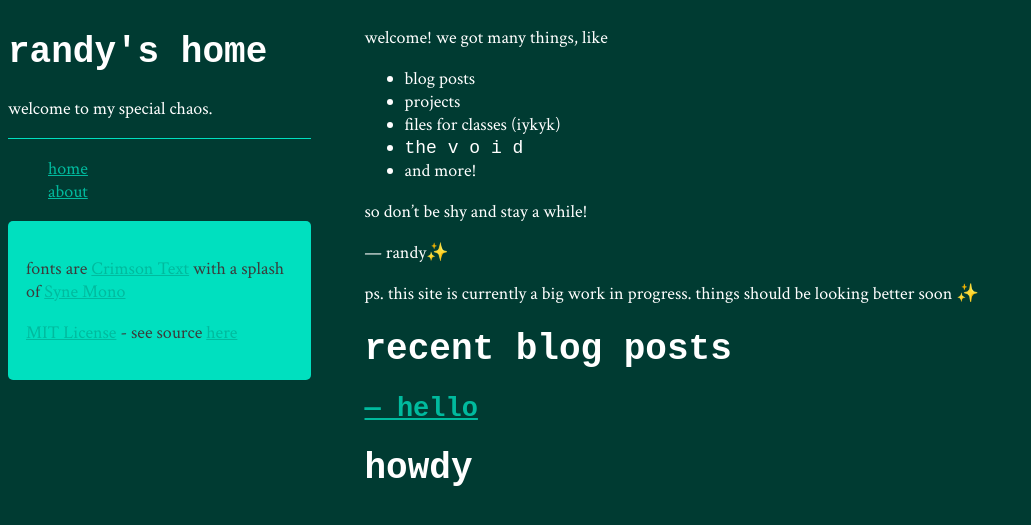
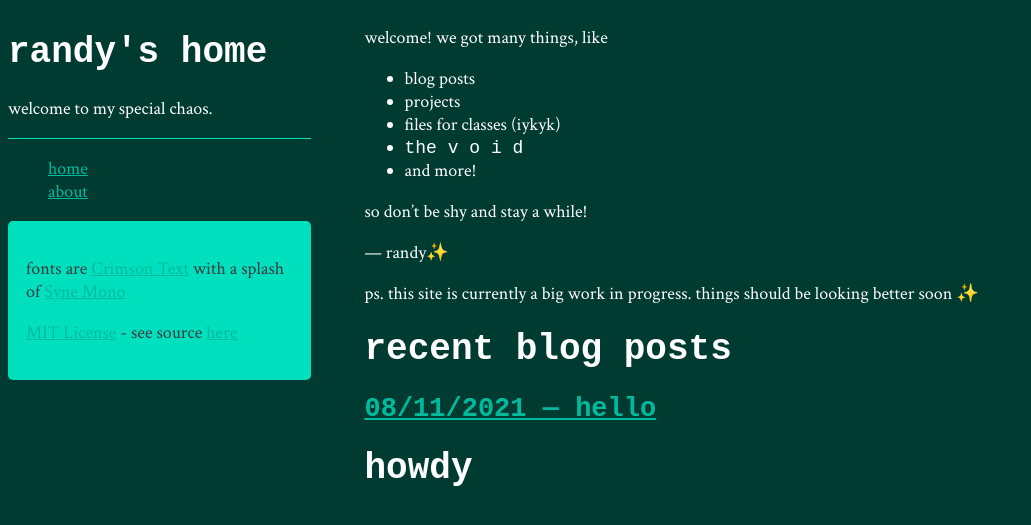
Before and after one commit to randy-halim/randy-halim.github.io, a Jekyll site: the page built from index.md, in a window 1280 px wide. Shown: the top 525 px of the page, without its empty margins (0-1031 px from the left). Built offline with Jekyll 4.4.1, drawn with Linux system fonts in a browser that asks for light colours; some web fonts are replaced; our own code applies the rules of GitHub Pages for plain Markdown files.

Commit message:
date fmt pt. 2

```diff
--- a/index.md
+++ b/index.md
@@ -16,7 +16,7 @@ ps. this site is currently a big work in progress. things should be looking bett
 
 {% for post in site.posts %}
 
-## [{{ page.date | date: "%m/%d/%Y" }} — {{ post.title }}]({{ post.url | relative_url }})
+## [{{ post.date | date: "%m/%d/%Y" }} — {{ post.title }}]({{ post.url | relative_url }})
 
 {{ post.excerpt }}
 
```
